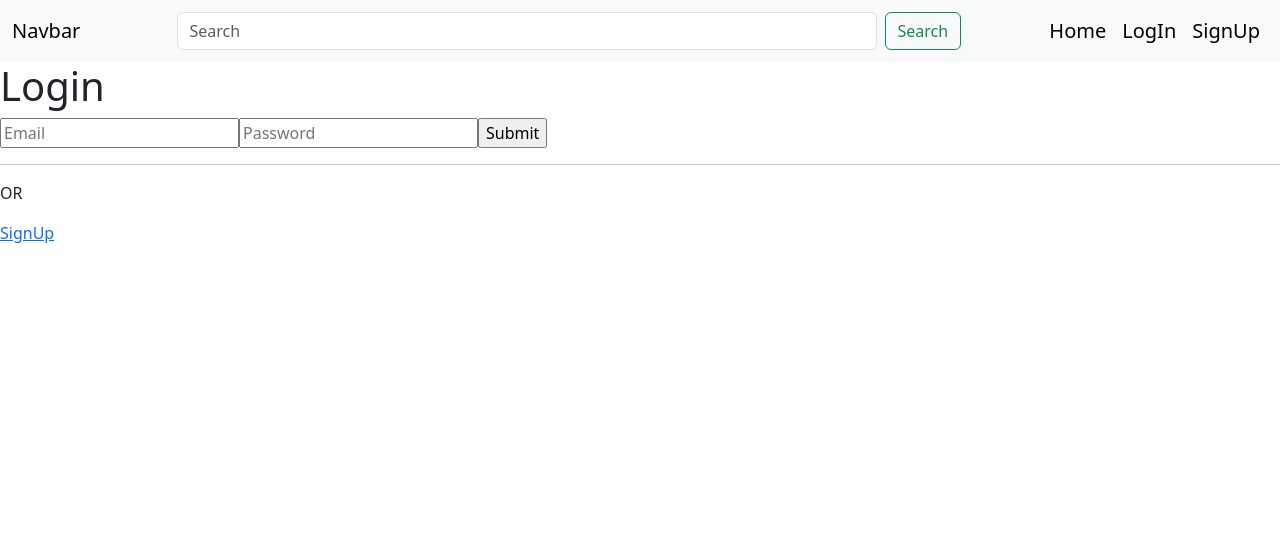
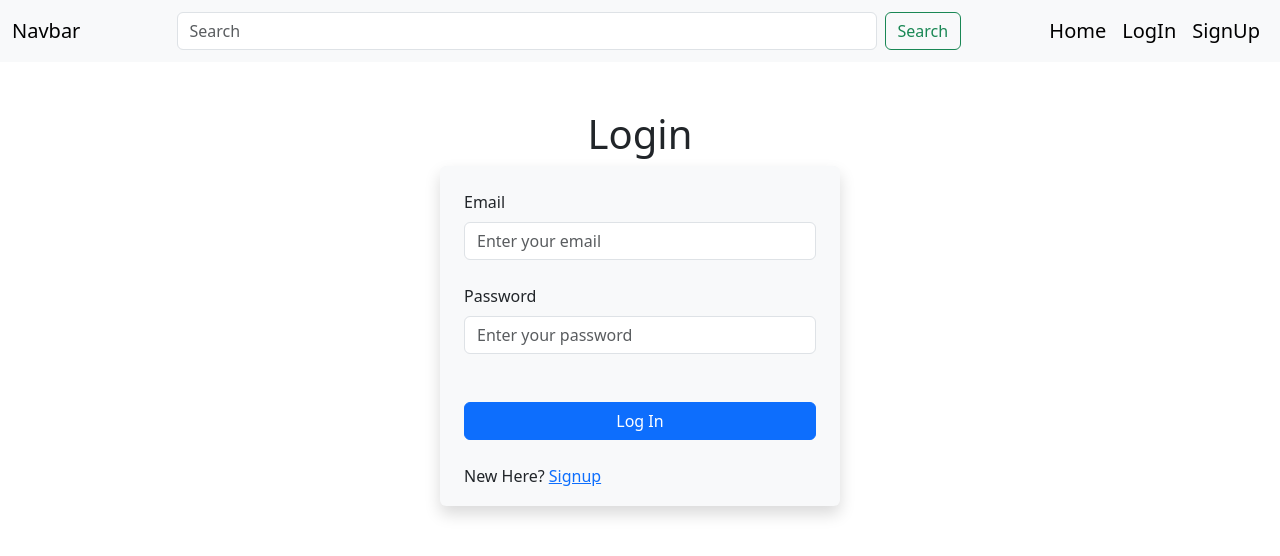
Before and after one commit to hetbhalani/MERN-Movie-App, a React (Create React App) app in the folder frontend/: page /login in a window 1280 px wide. Shown: the top 556 px of the page. Built offline with nearby package versions, Linux system fonts and the light colour scheme.

Commit message:
edit components

```diff
--- a/frontend/src/components/Login.js
+++ b/frontend/src/components/Login.js
@@ -1,42 +1,59 @@
-import React, { useState } from 'react'
-import axios from 'axios'
-import { Link } from 'react-router-dom'
-import Signup from './Signup'
+import React, { useState } from 'react';
+import axios from 'axios';
+import { Link } from 'react-router-dom';
 
 function Login() {
+  const [email, setEmail] = useState('');
+  const [password, setPassword] = useState('');
 
-    const [email, setEmail] = useState('')
-    const [password, setPassword] = useState('')
+  async function submit(e) {
+    e.preventDefault();
 
-    async function submit (e) {
-      e.preventDefault();
+    try {
+      await axios.post("http://localhost:3000/", {
+        email,
+        password
+      });
+    } catch (error) {
+      console.log(error);
+    }
+  }
 
-      try {
-          await axios.post("http://localhost:3000/",{
-            email,password
-          })
-      } catch (error) {
-        console.log(error);
-      }
-    }
   return (
-    <div className='login'>
+    <div className='container mt-5'>
+      <h1 className='text-center'>Login</h1>
+      <form onSubmit={submit} className='bg-light p-4 rounded shadow mx-auto' style={{ maxWidth: '400px', minHeight: '340px' }}>
+        <div className='mb-4  '>
+          <label htmlFor='email' className='form-label'>Email</label>
+          <input
+            type='email'
+            className='form-control'
+            id='email'
+            placeholder='Enter your email'
+            onChange={(e) => setEmail(e.target.value)}
+            required
+          />
+        </div>
+        <div className='mb-5'>
+          <label htmlFor='password' className='form-label'>Password</label>
+          <input
+            type='password'
+            className='form-control'
+            id='password'
+            placeholder='Enter your password'
+            onChange={(e) => setPassword(e.target.value)}
+            required
+          />
+        </div>
+        <button type='submit' className='btn btn-primary w-100'>
+          Log In
+        </button>
+        <div className='mt-4 float-start'>New Here?<Link className='ms-1' to='/signup'>Signup</Link></div>
 
-      <h1>Login</h1>
-      <form action="POST">
-        <input type="email" onChange={(e)=>{setEmail(e.target.value)}} placeholder="Email" />
-        <input type="password" onChange={(e)=>{setPassword(e.target.value)}} placeholder="Password" />
-        <input type="submit" onClick={submit} />
       </form>
 
-      <hr/>
-      <p>OR</p>
-
-
-    <Link to='/signup'>SignUp</Link>
     </div>
-  )
-
+  );
 }
 
-export default Login
+export default Login;
--- a/frontend/src/components/Signup.js
+++ b/frontend/src/components/Signup.js
@@ -14,7 +14,6 @@ function Signup() {
         email,
         password
       });
-      // Optionally, you could add a success message or redirect here
     } catch (error) {
       console.log(error);
     }
@@ -23,8 +22,8 @@ function Signup() {
   return (
     <div className='container mt-5'>
       <h1 className='text-center'>Sign Up</h1>
-      <form onSubmit={submit} className='bg-light p-4 rounded shadow'>
-        <div className='mb-3'>
+      <form onSubmit={submit} className='bg-light p-4 rounded shadow mx-auto' style={{ maxWidth: '400px', minHeight: '340px'  }}>
+        <div className='mb-4'>
           <label htmlFor='email' className='form-label'>Email</label>
           <input
             type='email'
@@ -35,7 +34,7 @@ function Signup() {
             required
           />
         </div>
-        <div className='mb-3'>
+        <div className='mb-5'>
           <label htmlFor='password' className='form-label'>Password</label>
           <input
             type='password'
@@ -49,15 +48,11 @@ function Signup() {
         <button type='submit' className='btn btn-primary w-100'>
           Sign Up
         </button>
+
+        <div className='mt-4 float-start'>Already have an account?<Link className='ms-1' to='/login'>Login</Link></div>
       </form>
 
-      <hr className='my-4' />
-      <p className='text-center'>OR</p>
-      <div className='text-center'>
-        <Link to='/login' className='btn btn-link'>
-          Log In
-        </Link>
-      </div>
+
     </div>
   );
 }
```
